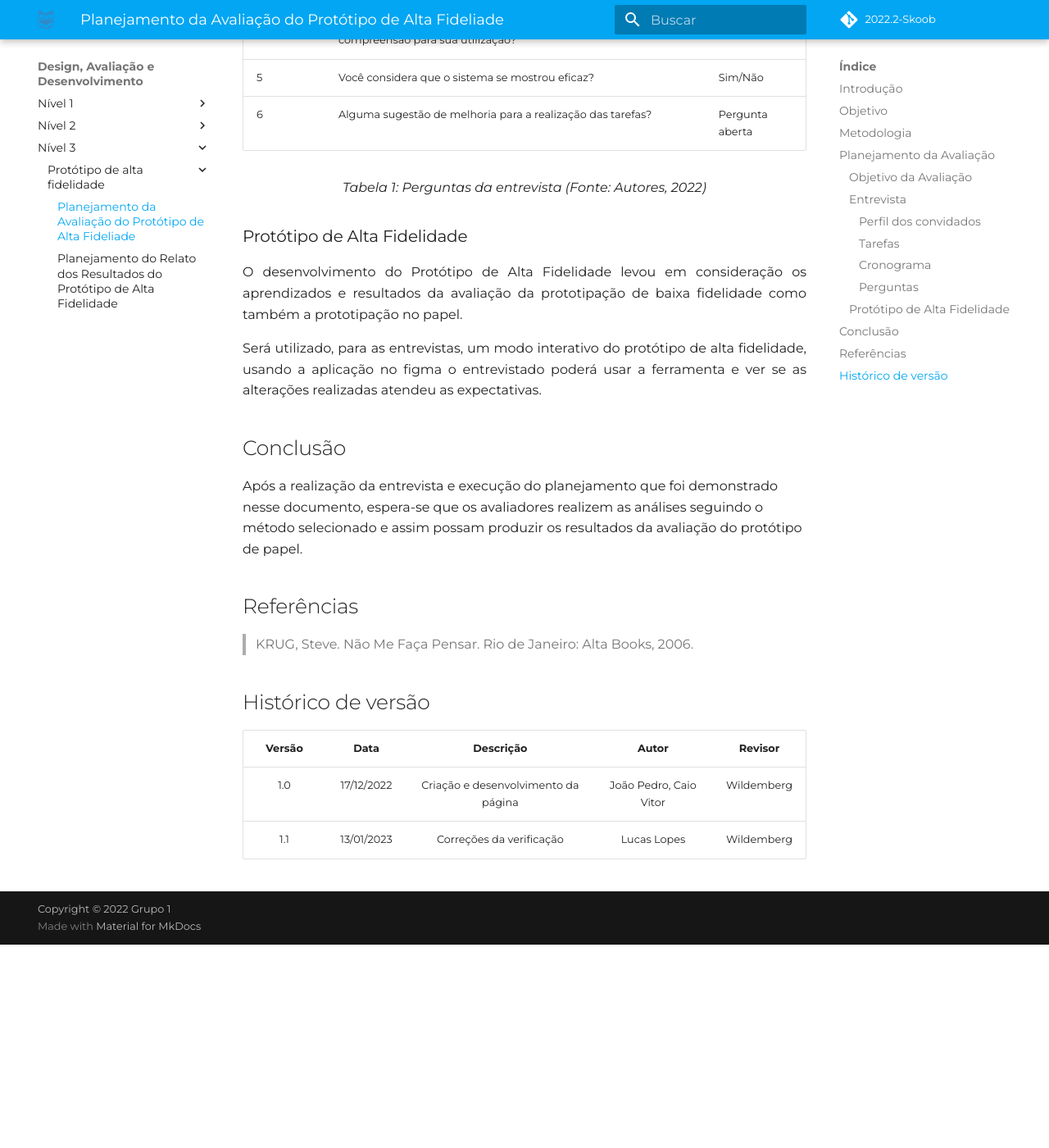
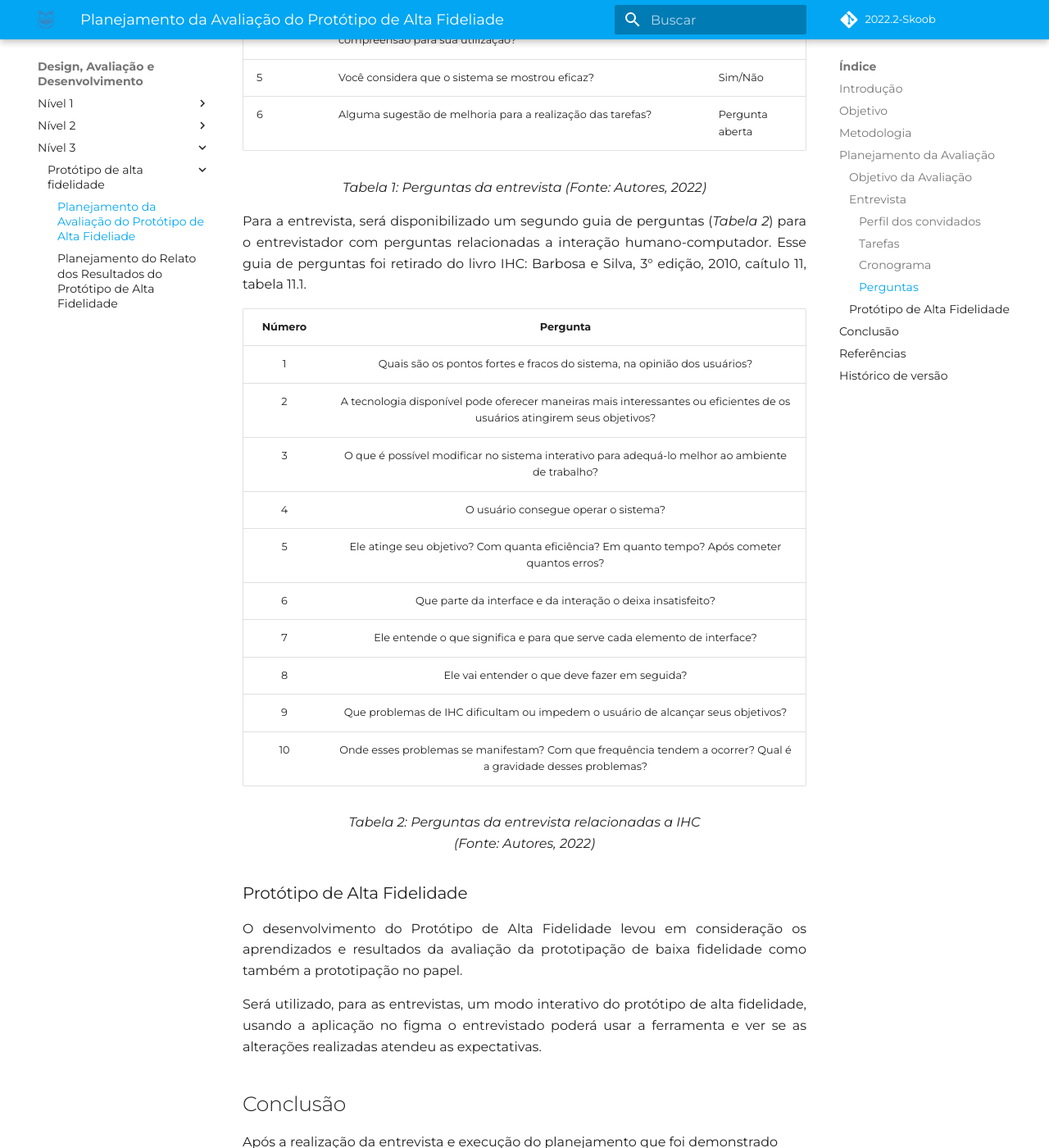
Before and after one commit to Interacao-Humano-Computador/2022.2-Skoob, an MkDocs documentation site: the page built from docs/planejamentoAnalise/nivel3/planejamento-avaliacao-prototipo-alta-fid.md, in a window 1280 px wide and 1400 px high, scrolled down 2896 px. Shown: the whole window at 82% size. Built offline with MkDocs 1.6.1 and Material for MkDocs 9.7.7, drawn with Linux system fonts in a browser that asks for light colours; some web fonts are replaced; comment, search, counter and statistics services are not loaded; before the commit the page ends 4048 px from its top, so only the background shows below that; some of the changed text lies outside the part shown.

Commit message:
Adicionando segunda tabela de perguntas

```diff
--- a/docs/planejamentoAnalise/nivel3/planejamento-avaliacao-prototipo-alta-fid.md
+++ b/docs/planejamentoAnalise/nivel3/planejamento-avaliacao-prototipo-alta-fid.md
@@ -68,6 +68,24 @@ O acrônimo DECIDE pode ser expandido para os seguintes tópicos:
 | 6 | Alguma sugestão de melhoria para a realização das tarefas? | Pergunta aberta |
 <figcaption align='center'>Tabela 1: Perguntas da entrevista (Fonte: Autores, 2022)</figcaption>
 
+<p align="justify">Para a entrevista, será disponibilizado um segundo guia de perguntas (<i>Tabela 2</i>) para o entrevistador com perguntas relacionadas a interação humano-computador. Esse guia de perguntas foi retirado do livro IHC: Barbosa e Silva, 3° edição, 2010, caítulo 11, tabela 11.1.</p>
+
+|Número|Pergunta|
+|:----:|:------:|
+| 1 | Quais são os pontos fortes e fracos do sistema, na opinião dos usuários? |
+| 2 | A tecnologia disponível pode oferecer maneiras mais interessantes ou eficientes de os usuários atingirem seus objetivos? |
+| 3 | O que é possível modificar no sistema interativo para adequá-lo melhor ao ambiente de trabalho? |
+| 4 | O usuário consegue operar o sistema? |
+| 5 | Ele atinge seu objetivo? Com quanta eficiência? Em quanto tempo? Após cometer quantos erros? |
+| 6 | Que parte da interface e da interação o deixa insatisfeito? |
+| 7 | Ele entende o que significa e para que serve cada elemento de interface? |
+| 8 | Ele vai entender o que deve fazer em seguida? |
+| 9 | Que problemas de IHC dificultam ou impedem o usuário de alcançar seus objetivos? |
+| 10 | Onde esses problemas se manifestam? Com que frequência tendem a ocorrer? Qual é a gravidade desses problemas? |
+
+
+<figcaption align='center'>Tabela 2: Perguntas da entrevista relacionadas a IHC (Fonte: Autores, 2022)</figcaption>
+
 
 ### Protótipo de Alta Fidelidade
 <p align="justify">O desenvolvimento do Protótipo de Alta Fidelidade levou em consideração os aprendizados e  resultados da avaliação da prototipação de baixa fidelidade como também a prototipação no papel.</p>
@@ -85,3 +103,4 @@ Após a realização da entrevista e execução do planejamento que foi demonstr
 | :----: | :--------: | :-------------------------------: | :---------: | :--------: |
 |  1.0   | 17/12/2022 | Criação e desenvolvimento da página | João Pedro, Caio Vitor | Wildemberg  |
 |  1.1   | 13/01/2023 | Correções da verificação | Lucas Lopes | Wildemberg  |
+|  1.2  | 22/01/2023 | Adicionando segunda tabela de perguntas | João Pedro | Wildemberg Sales |
```
